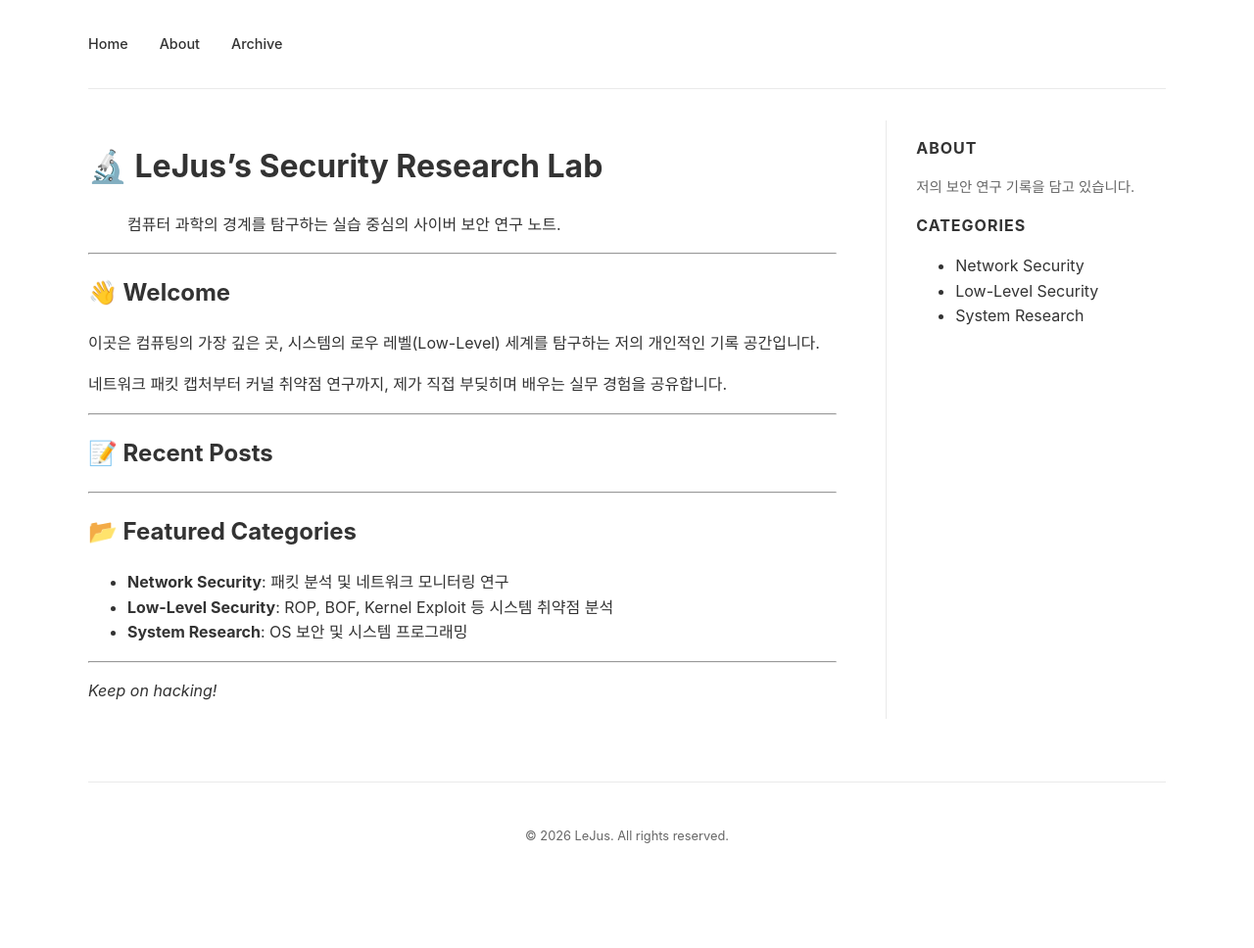
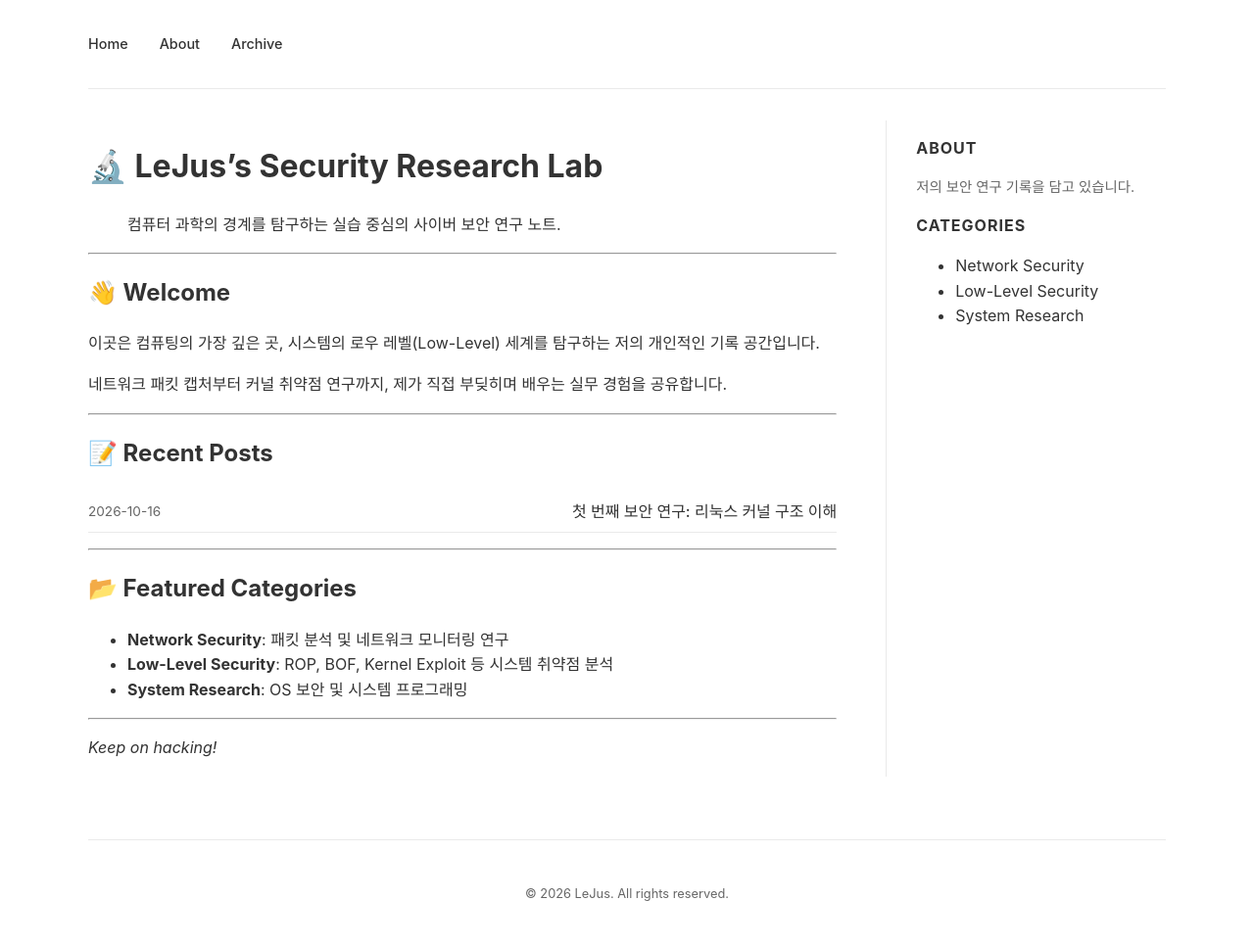
Before and after one commit to akqjq1000/LeJus-Blog, a Jekyll site: the page built from index.md, in a window 1280 px wide. Shown: the whole page at 98% size. Built offline with Jekyll 4.4.1, drawn with Linux system fonts in a browser that asks for light colours; our own code applies the rules of GitHub Pages for plain Markdown files; before the commit the page ends 909 px from its top, so only the background shows below that; part of the change alters nothing that is shown.

Commit message:
Add new post and fix post URL connectivity

```diff
--- /dev/null
+++ b/_posts/2026-10-16-linux-kernel-study.md
@@ -0,0 +1,21 @@
+---
+layout: post
+title: "첫 번째 보안 연구: 리눅스 커널 구조 이해"
+date: 2026-10-16
+categories: [linux, kernel]
+---
+
+이 포스트는 제가 직접 작성한 보안 연구의 첫 기록입니다.
+
+## 🔍 연구 배경
+최근 시스템 보안을 공부하며 리눅스 커널의 구조에 대해 깊이 이해할 필요성을 느꼈습니다.
+
+## 🛠 실습 환경
+- OS: Ubuntu 22.04 LTS
+- Kernel Version: 5.15.x
+
+## 📝 연구 내용
+커널의 메모리 관리 체계와 사용자 공간(User Space) 및 커널 공간(Kernel Space)의 경계를 탐구하는 과정을 기록할 예정입니다.
+
+---
+*Keep on hacking!*
--- a/index.md
+++ b/index.md
@@ -21,7 +21,7 @@ layout: home
 {% for post in site.posts %}
 <div class="post-item">
     <span class="post-date">{{ post.date | date: "%Y-%m-%d" }}</span>
-    <a href="{{ post.url }}" class="post-link">{{ post.title }}</a>
+    <a href="{{ post.url | relative_url }}" class="post-link">{{ post.title }}</a>
 </div>
 {% endfor %}
 
```
